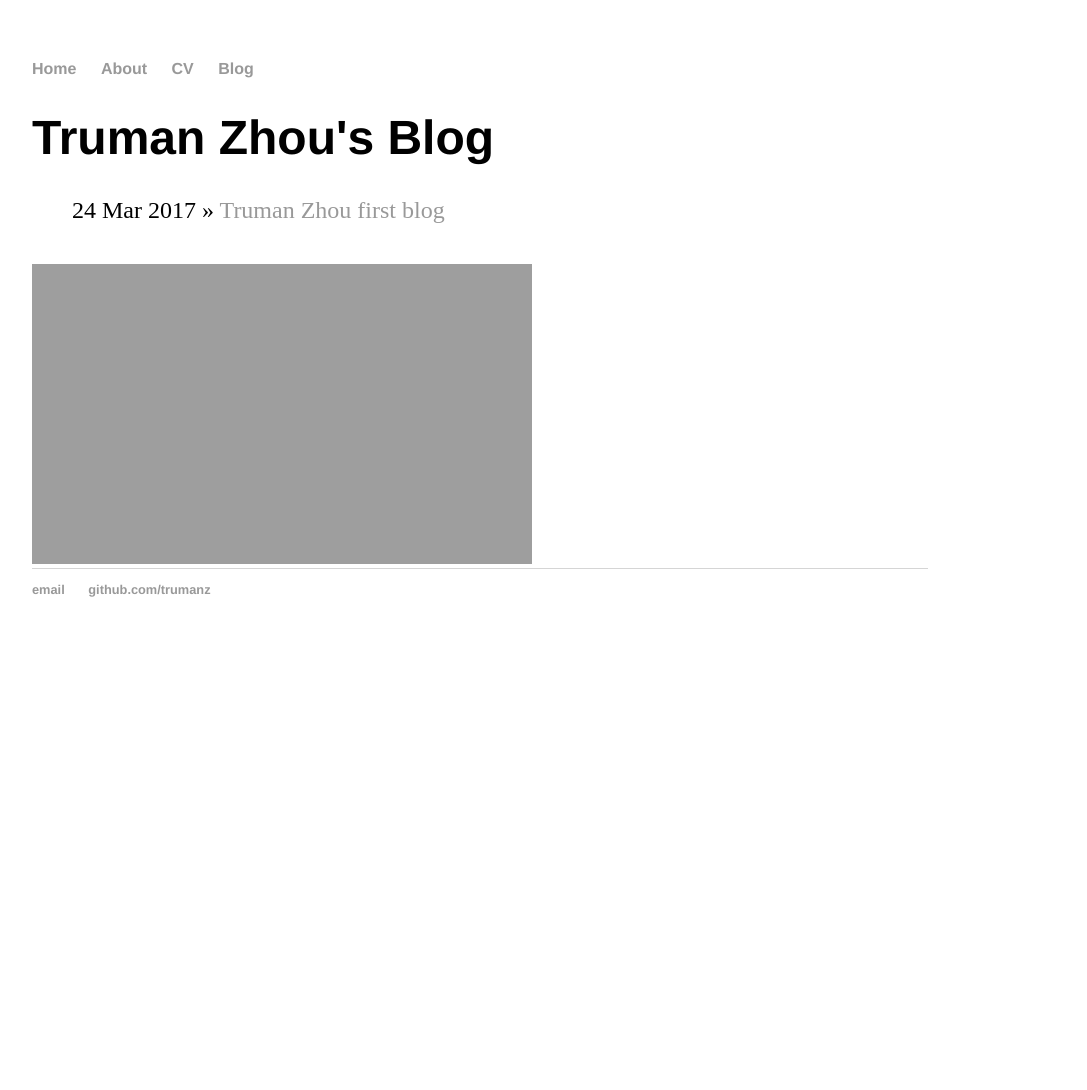
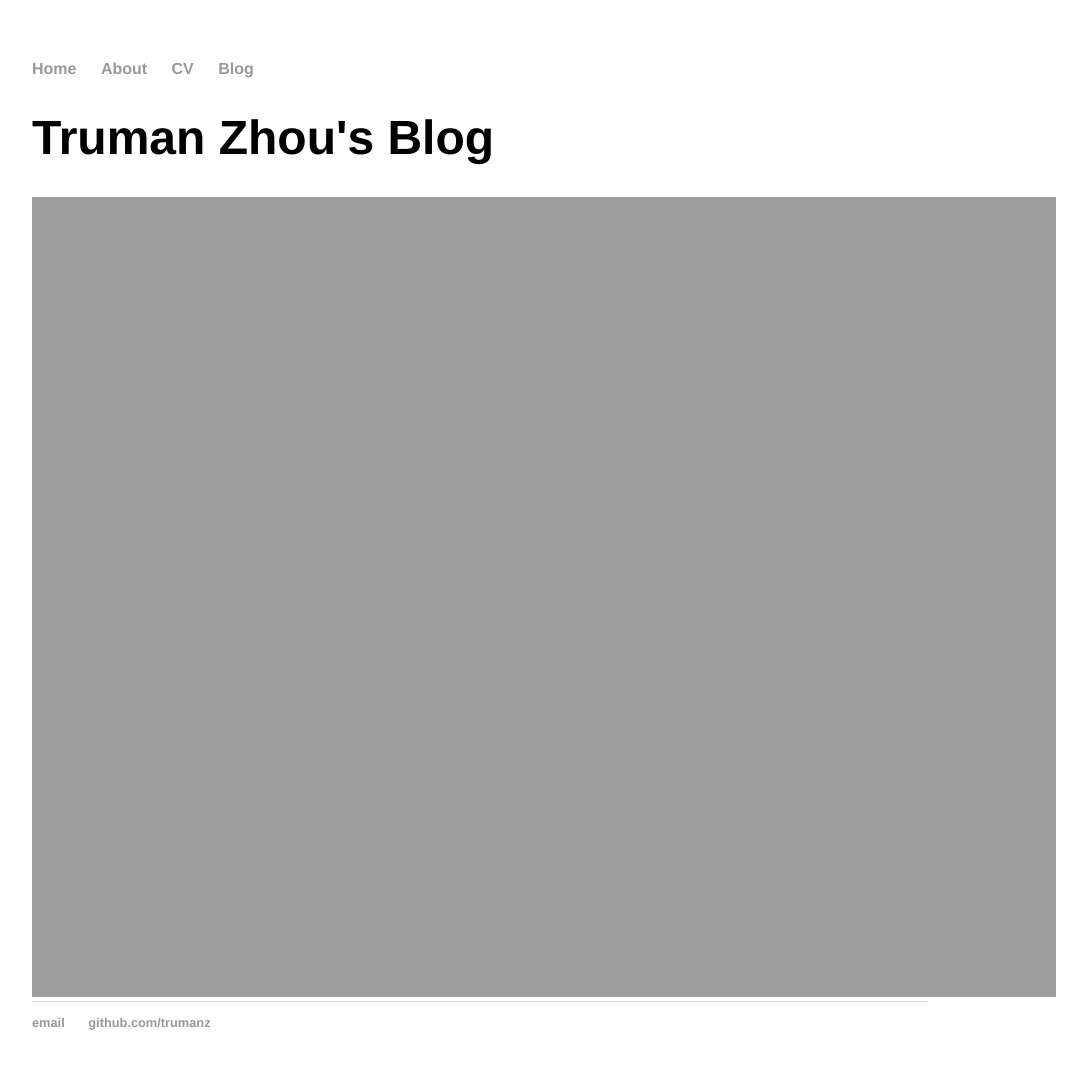
Before and after one commit to trumanz/trumanz-github-io, a Jekyll site: the page built from blog_/index.html, in a window 1280 px wide. Shown: the whole page, without its empty margins (160-1247 px from the left). Built offline with Jekyll 4.4.1, drawn with Linux system fonts in a browser that asks for light colours; before the commit the page ends 900 px from its top, so only the background shows below that.

Commit message:
resize blog page

```diff
--- a/blog_/index.html
+++ b/blog_/index.html
@@ -3,11 +3,6 @@ layout: default
 title: Truman Zhou's Blog
 ---
 <h1>{{ page.title }}</h1>
-<ul class="posts">
-
-  {% for post in site.posts %}
-    <li><span>{{ post.date | date_to_string }}</span> &raquo; <a href="{{ post.url }}" title="{{ post.title }}">{{ post.title }}</a></li>
-  {% endfor %}
-
-</ul>
-<embed src="https://trumanz.github.io/blog/" style="width:500px; height: 300px;">
+<div>
+<embed src="https://trumanz.github.io/blog/" style="width:1024px; height: 800px;">
+</div>
```
